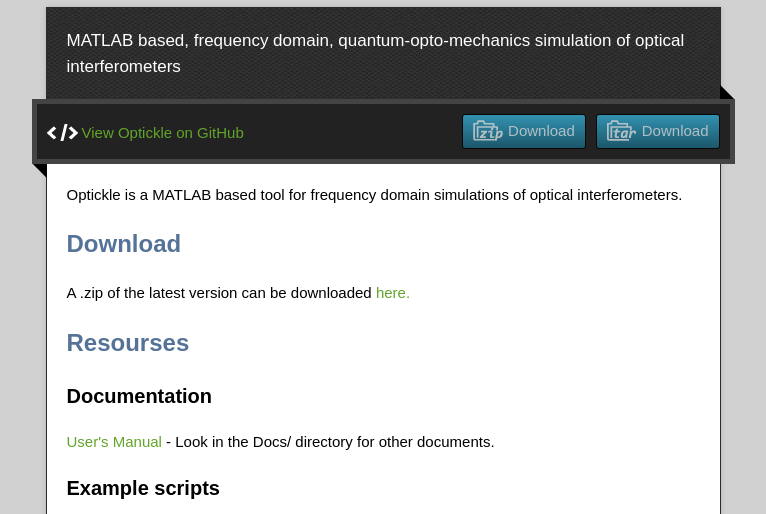
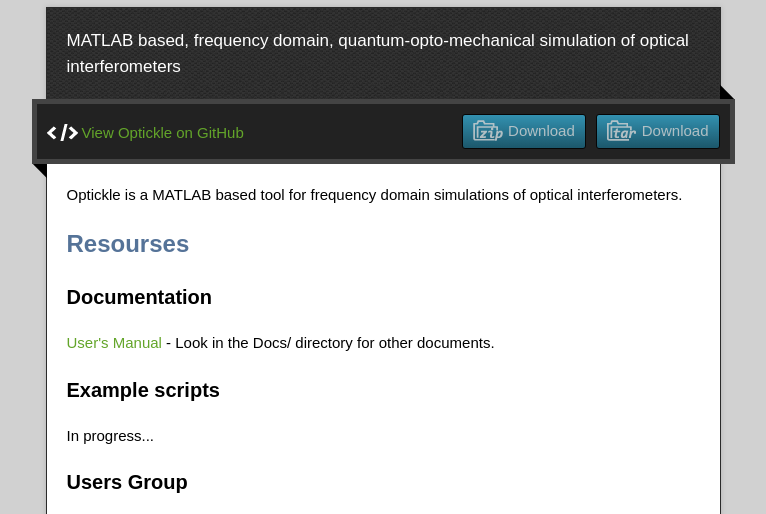
Before and after one commit to Optickle/Optickle, a plain HTML site: page index.html in a window 1280 px wide. Shown: the part 123-637 px from the top of the page, without its empty margins (257-1023 px from the left). Drawn offline with nearby package versions, Linux system fonts and the light colour scheme.

Commit message:
Remove superfluous download link.

```diff
--- a/index.html
+++ b/index.html
@@ -12,7 +12,7 @@
   <script type="text/javascript" src="javascripts/script.js"></script>
 
   <title>Optickle</title>
-  <meta name="description" content="MATLAB based, frequency domain, quantum-opto-mechanics simulation of optical interferometers">
+  <meta name="description" content="MATLAB based, frequency domain, quantum-opto-mechanical simulation of optical interferometers">
 
   <meta name="viewport" content="width=device-width,initial-scale=1">
 
@@ -25,7 +25,7 @@
       <h1 class="title">Optickle</h1>
     </header>
     <div id="container">
-      <p class="tagline">MATLAB based, frequency domain, quantum-opto-mechanics simulation of optical interferometers</p>
+      <p class="tagline">MATLAB based, frequency domain, quantum-opto-mechanical simulation of optical interferometers</p>
       <div id="main" role="main">
         <div class="download-bar">
         <div class="inner">
@@ -37,11 +37,6 @@
         </div>
         <article class="markdown-body">
           <p>Optickle is a MATLAB based tool for frequency domain simulations of optical interferometers.</p>
-
-<h2>
-<a name="download" class="anchor" href="#download"><span class="octicon octicon-link"></span></a>Download</h2>
-
-<p>A .zip of the latest version can be downloaded <a href="https://github.com/Optickle/Optickle/archive/master.zip">here.</a></p>
 
 <h2>
 <a name="resourses" class="anchor" href="#resourses"><span class="octicon octicon-link"></span></a>Resourses</h2>
```
